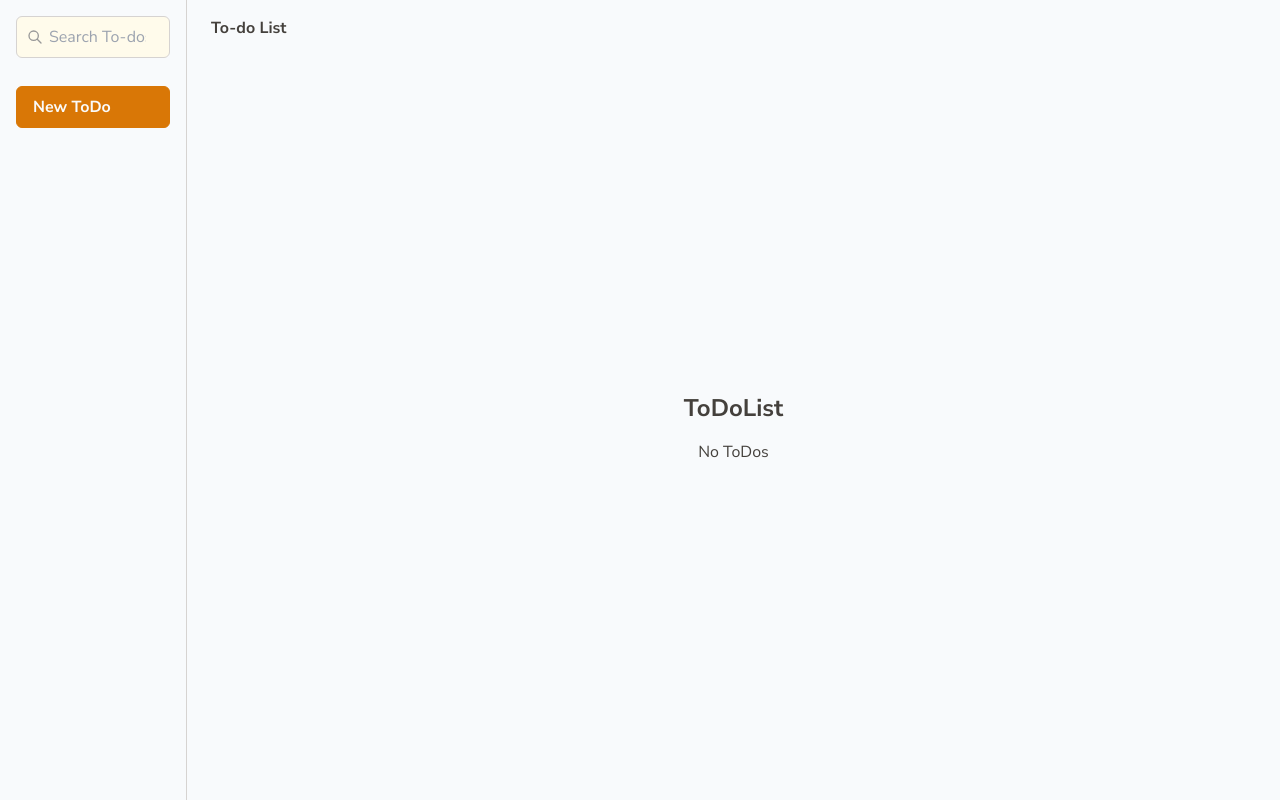
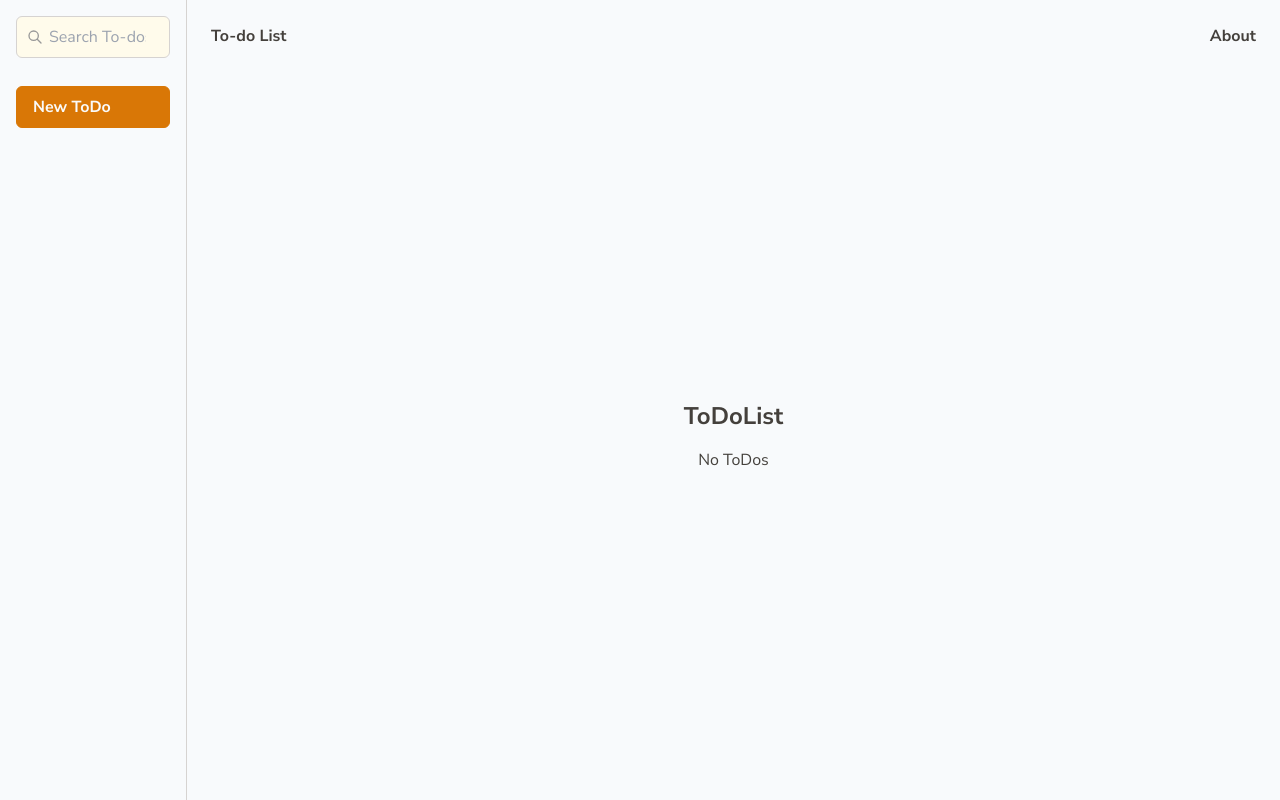
Before and after one commit to LeePaulison/todo-localstorage, a React (Vite) app: page / in a window 1280 px wide. Built offline with nearby package versions, Linux system fonts and the light colour scheme.

Commit message:
Adding About page

```diff
--- a/src/components/navigation.jsx
+++ b/src/components/navigation.jsx
@@ -4,17 +4,20 @@ export const Navigation = () => {
   let matches = useMatches();
 
   return (
-    <div className='flex flex-row self-start p-4'>
+    <div className='flex flex-row self-start p-4 w-full'>
       {matches.map((match, idx) => {
         return (
-          <span key={idx}>
+          <div key={idx} className='flex flex-row items-center'>
             <NavLink to={match.pathname} className='font-lg font-bold'>
               {match.handle.crumbs}
             </NavLink>
             {idx < matches.length - 1 && <span className='font-lg font-bold'>/</span>}
-          </span>
+          </div>
         );
       })}
+      <NavLink to='/about' className='font-lg font-bold ms-auto'>
+        About
+      </NavLink>
     </div>
   );
 };
--- a/src/main.jsx
+++ b/src/main.jsx
@@ -10,6 +10,7 @@ import { ToDo } from "./pages/todo";
 import { Create } from "./components/todo/create";
 import { Edit } from "./components/todo/edit";
 import { ToDoItem } from "./components/todo/todoItem";
+import { About } from "./pages/about";
 
 import { allToDoLoader, todoLoader } from "./loaders/loaders";
 import { createToDoAction, updateToDoAction, deleteToDoAction } from "./actions/actions";
@@ -50,6 +51,13 @@ const router = createBrowserRouter([
         loader: todoLoader,
       },
       { path: "/:todoId/destroy", action: deleteToDoAction },
+      {
+        path: "/about",
+        element: <About />,
+        handle: {
+          crumbs: () => "About",
+        },
+      },
     ],
   },
 ]);
```
